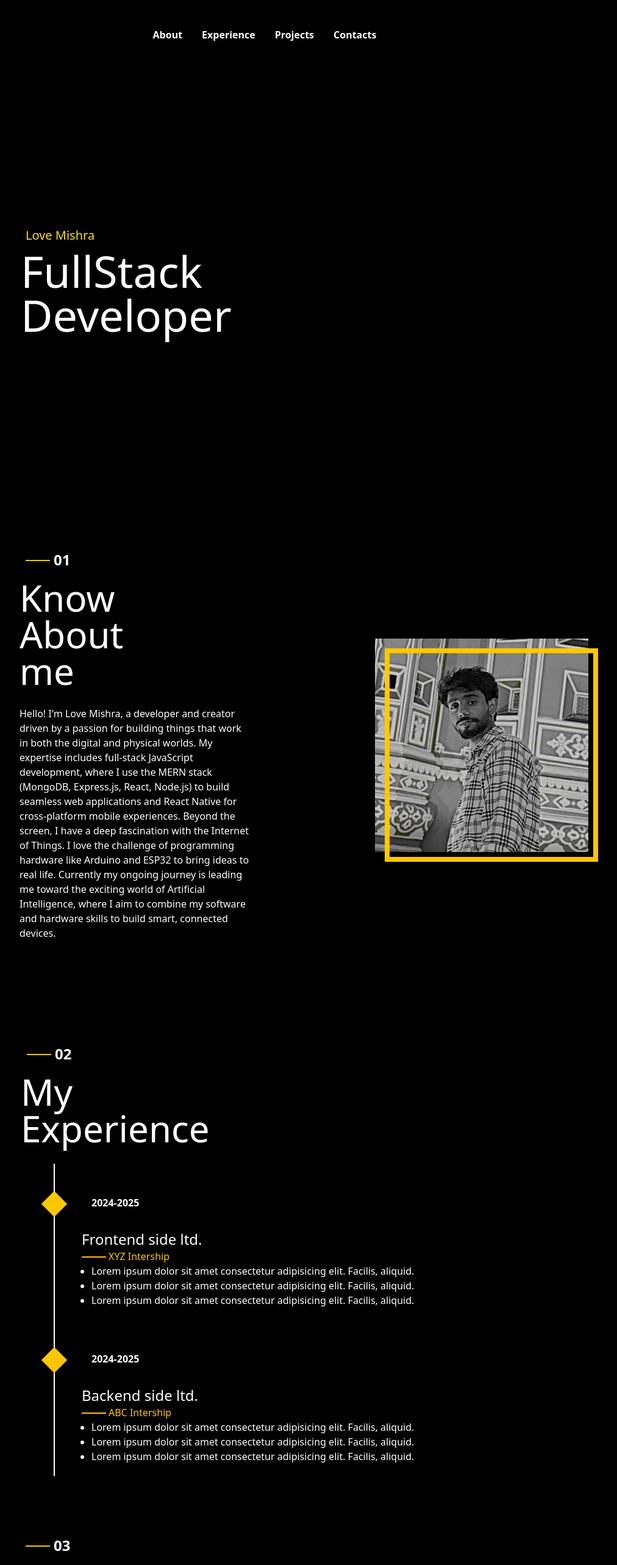
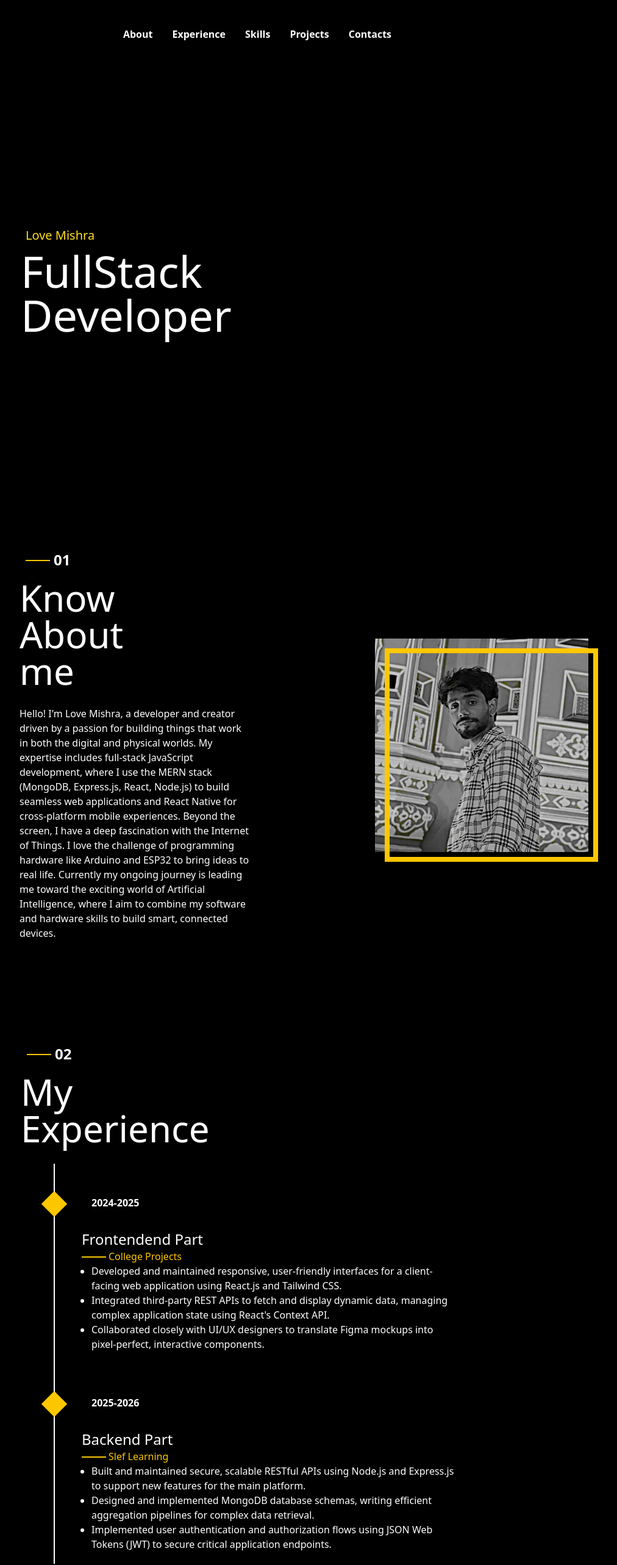
Before and after one commit to lovemishra28/Myportfolio, a React (Vite) app: page / in a window 1280 px wide. Shown: the top 2566 px of the page at 61% size, without its empty margins (218-1230 px from the left). Built offline with nearby package versions, Linux system fonts and the light colour scheme.

Commit message:
Added final imporvements

```diff
--- a/src/App.css
+++ b/src/App.css
@@ -1,4 +1,4 @@
-*{
+* {
   box-sizing: border-box;
 }
 
@@ -6,83 +6,83 @@
   min-height: 100vh;
 }
 
-.header{
+.header {
   backdrop-filter: blur(10px);
 }
 
-.name::before{
+.name::before {
   position: absolute;
   display: block;
   content: "";
   width: 0px;
   height: 2px;
-  background-color: #FDC700;
+  background-color: #fdc700;
   left: 10px;
   bottom: 0;
   transition: all 500ms;
 }
-.serial::before{
+.serial::before {
   position: absolute;
   display: block;
   content: "";
   width: 40px;
   height: 2px;
-  background-color: #FDC700;
+  background-color: #fdc700;
   left: 10px;
   top: 50%;
   transition: all 500ms;
 }
-.exp::before{
+.exp::before {
   position: absolute;
   display: block;
   content: "";
   width: 40px;
   height: 2px;
-  background-color: #FDC700;
+  background-color: #fdc700;
   left: 0px;
   top: 50%;
   transition: all 500ms;
 }
 
-.exp-duration::before{
+.exp-duration::before {
   position: absolute;
   display: block;
   content: "";
   width: 30px;
   height: 30px;
-  background-color: #FDC700;
+  background-color: #fdc700;
   transform: rotate(45deg);
   left: -60px;
   top: 35%;
   transition: all 500ms;
 }
 
-.cover{
+.cover {
   position: absolute;
   display: block;
   content: "";
   width: 0px;
   height: 30px;
-  background-color: #FDC700;
+  background-color: #fdc700;
   left: 0;
   top: 35%;
   transition: all 500ms;
 }
 
-.skills::before{
+.skills::before {
   position: absolute;
   display: block;
   content: "";
   width: 30px;
   height: 30px;
   transform: rotate(45deg);
-  background-color: #FDC700;
+  background-color: #fdc700;
   left: -2px;
   z-index: 2;
   transition: all 500ms;
 }
 
-.timeline{
+.timeline {
   position: absolute;
   display: block;
   content: "";
@@ -93,18 +93,18 @@
   top: 20px;
 }
 
-.skills:hover::before{
+.skills:hover::before {
   transform: rotate(135deg);
 }
 
 .exp-list:hover .exp-duration::before {
   transform: rotate(135deg);
 }
-.exp-list:hover .cover{
-  width:100%;
+.exp-list:hover .cover {
+  width: 100%;
 }
 
-.expContent::before{
+.expContent::before {
   position: absolute;
   display: block;
   content: "";
@@ -114,14 +114,41 @@
   left: 53.9px;
 }
 
-
-.name:hover::before{
+.name:hover::before {
   position: absolute;
   display: block;
   content: "";
   width: 100%;
   height: 2px;
-  background-color: #FDC700;
+  background-color: #fdc700;
   left: 10px;
   bottom: 0;
 }
+
+.animate-on-scroll {
+  opacity: 0;
+  transform: translateY(40px);
+  transition: opacity 800ms ease-out, transform 800ms ease-out;
+}
+.animate-on-scroll.is-visible {
+  opacity: 1;
+  transform: translateY(0);
+}
+.animate-on-scroll-left {
+  opacity: 0;
+  transform: translateX(80px);
+  transition: opacity 800ms ease-out, transform 800ms ease-out;
+}
+.animate-on-scroll-left.is-visible {
+  opacity: 1;
+  transform: translateX(0);
+}
+.animate-on-scroll-right {
+  opacity: 0;
+  transform: translateX(-100px);
+  transition: opacity 1000ms ease-out, transform 800ms ease-out;
+}
+.animate-on-scroll-right.is-visible {
+  opacity: 1;
+  transform: translateX(0);
+}
--- a/src/App.jsx
+++ b/src/App.jsx
@@ -1,16 +1,171 @@
+import { useEffect, useState } from "react";
 import "./App.css";
 
 function App() {
+  const [activeSession, setactiveSession] = useState("");
+  const [isScrolled, setIsScrolled] = useState("");
+
+  // This useEffect hook runs once when the component mounts
+  useEffect(() => {
+    // This is the function that runs when a section enters or leaves the view
+    const activeScreen = (entries) => {
+      entries.forEach((entry) => {
+        // isIntersecting means the section is (at least partially) visible
+        if (entry.isIntersecting) {
+          // Update our state with the ID of the visible section
+          setactiveSession(entry.target.id);
+        }
+      });
+    };
+
+    // --- Observer Options ---
+    // root: null means we watch relative to the main browser viewport
+    // rootMargin: '-50% 0px -50% 0px' is the magic. It creates a horizontal
+    // "line" in the middle of the screen. A section is only "intersecting"
+    // when it crosses this line.
+    // threshold: 0 means as soon as any part crosses, trigger the callback.
+
+    const options = {
+      root: null,
+      rootMargin: "-50% 0px -50% 0px",
+      threshold: 0,
+    };
+
+    // Create the "spy"
+    const spy = new IntersectionObserver(activeScreen, options);
+
+    // Tell the "spy" which elements to watch
+    // We select ALL elements that have the 'subContainer' class
+    const sections = document.querySelectorAll(".subContainer");
+    sections.forEach((section) => {
+      spy.observe(section);
+    });
+    // Cleanup: When the component unmounts, stop watching
+    return () => {
+      sections.forEach((section) => {
+        spy.unobserve(section);
+      });
+    };
+  }, []);
+
+  useEffect(() => {
+    const animateScreen = (screens) => {
+      screens.forEach((screen) => {
+        if (screen.isIntersecting) {
+          screen.target.classList.add("is-visible");
+
+          observer.unobserve(screen.target);
+        }
+      });
+    };
+
+    const options = {
+      root: null,
+      rootMargin: "0px 0px -100px 0px",
+      threshold: 0,
+    };
+
+    const observer = new IntersectionObserver(animateScreen, options);
+
+    const targets = document.querySelectorAll(".animate-on-scroll");
+    const targetLeft = document.querySelectorAll(".animate-on-scroll-left");
+    const targetRight = document.querySelectorAll(".animate-on-scroll-right");
+
+    targets.forEach((target) => {
+      observer.observe(target);
+    });
+    targetLeft.forEach((target) => {
+      observer.observe(target);
+    });
+    targetRight.forEach((target) => {
+      observer.observe(target);
+    });
+
+    return () => {
+      targets.forEach((target) => {
+        observer.unobserve(target);
+      });
+      targetLeft.forEach((target) => {
+        observer.unobserve(target);
+      });
+      targetRight.forEach((target) => {
+        observer.unobserve(target);
+      });
+    };
+  }, []);
+
+  useEffect(() => {
+    const handleScroll = () => {
+      if(window.scrollY > 50)
+      {
+        setIsScrolled(true)
+      }else{
+        setIsScrolled(false)
+      }
+    }
+
+    window.addEventListener("scroll", handleScroll)
+
+    return () =>{
+      window.removeEventListener("scroll", handleScroll)
+    }
+  }, []);
+
   return (
     <>
       <div className="Mazorcontainer border-2 cursor-default w-full">
         {/* frontDisplay */}
-        <div className="subContainer bg-black flex flex-col border-2 p-2">
-          <header className="header w-screen list-none text-white flex justify-center items-center fixed top-0 h-1/7  z-100 ">
-            <li className="p-2 md:p-4 font-bold text-center">About</li>
-            <li className="p-2 md:p-4 font-bold text-center">Experience</li>
-            <li className="p-2 md:p-4 font-bold text-center">Projects</li>
-            <li className="p-2 md:p-4 font-bold text-center">Contacts</li>
+        <div
+          id="home"
+          className="subContainer bg-black flex flex-col border-2 p-2"
+        >
+          <header className={`header w-screen list-none text-white flex justify-center items-center fixed top-0 left-0 h-1/7  z-100 transition-all duration-300 ${isScrolled ? "border-b h-1/11 border-yellow-300 ": "border-b-2 border-transparent"}`}>
+            <li className="p-2 md:p-4 font-bold text-center hover:text-yellow-300">
+              <a
+                href="#about"
+                className={activeSession === "about" ? "text-yellow-400" : ""}
+              >
+                About
+              </a>
+            </li>
+            <li className="p-2 md:p-4 font-bold text-center hover:text-yellow-300">
+              <a
+                href="#myExp"
+                className={activeSession === "myExp" ? "text-yellow-400" : ""}
+              >
+                Experience
+              </a>
+            </li>
+            <li className="p-2 md:p-4 font-bold text-center hover:text-yellow-300">
+              <a
+                href="#mySkills"
+                className={
+                  activeSession === "mySkills" ? "text-yellow-400" : ""
+                }
+              >
+                Skills
+              </a>
+            </li>
+            <li className="p-2 md:p-4 font-bold text-center hover:text-yellow-300">
+              <a
+                href="#myProjects"
+                className={
+                  activeSession === "myProjects" ? "text-yellow-400" : ""
+                }
+              >
+                Projects
+              </a>
+            </li>
+            <li className="p-2 md:p-4 font-bold text-center hover:text-yellow-300">
+              <a
+                href="#contactMe"
+                className={
+                  activeSession === "contactMe" ? "text-yellow-400" : ""
+                }
+              >
+                Contacts
+              </a>
+            </li>
           </header>
           <div className="content text-white flex grow relative justify-start min-h-screen items-center ">
             <div className="contentLeft absolute md:pl-60  md:pt-0 pl-6 mt-23 md:text-left mx-auto md:mx-0">
@@ -27,10 +182,10 @@ function App() {
         </div>
         {/* ------------------------------ */}
         {/* About me  */}
-        <div className="subContainer bg-black text-white  p-2 flex">
+        <div id="about" className="subContainer bg-black text-white  p-2 flex">
           <div className="content flex flex-col md:flex-row items-center">
-            <div className="contentLeft flex flex-col justify-center w-full md:w-7/12 px-6 py-10 md:pl-60">
-              <div className="serial relative text-left w-1/2 pl-14 text-2xl font-bold mb-4">
+            <div className="contentLeft animate-on-scroll flex flex-col justify-center w-full md:w-7/12 px-6 py-10 md:pl-60">
+              <div className="serial  relative text-left w-1/2 pl-14 text-2xl font-bold mb-4">
                 01
               </div>
               <div className="w-full md:w-1/2">
@@ -54,9 +209,9 @@ function App() {
                 smart, connected devices.
               </div>
             </div>
-            <div className="contentRight flex justify-center relative items-center w-full md:w-5/12 p-10 md:p-0">
+            <div className="contentRight animate-on-scroll-left flex justify-center relative items-center w-full md:w-5/12 p-10 md:p-0">
               <div className="relative w-3/4 md:w-10/12 lg:w-8/12">
-                <div className="absolute top-4 left-4 w-full aspect-square border-8 border-yellow-400"></div>
+                <div className="absolute animate-on-scroll-right top-4 left-4 w-full aspect-square border-8 border-yellow-400"></div>
                 <img className="w-full h-full" src="./public/love.jpg" alt="" />
               </div>
             </div>
@@ -64,7 +219,7 @@ function App() {
         </div>
         {/* ------------------------------ */}
         {/* My Experience */}
-        <div className="subContainer bg-black border-2 p-2 ">
+        <div id="myExp" className="subContainer bg-black border-2 p-2 ">
           <div className="content text-white flex-col grow relative justify-start items-center">
             <div className="contentLeft pt-10 md:pt-20 px-6 md:pl-60">
               <div className="serial relative text-left w-1/2 pl-14 text-2xl font-bold mb-4">
@@ -74,63 +229,69 @@ function App() {
                 My <br /> Experience
               </h1>
               <div className="expContent relative pl-20">
-                <ul>
-                  <li className="exp-list relative p-5 flex flex-col">
+                <ol>
+                  <li className="exp-list animate-on-scroll relative p-5 flex flex-col">
                     <div className="exp-duration font-bold pt-8 w-max pl-4 pb-8 relative flex ">
                       <span className="cover"></span>
                       <h1 className="z-20 pr-4">2024-2025</h1>
                     </div>
-                    <h1 className=" text-left text-2xl ">Frontend side ltd.</h1>
+                    <h1 className=" text-left text-2xl ">Frontendend Part</h1>
                     <p className="exp relative pl-11 text-yellow-400">
-                      XYZ Intership
+                      College Projects
                     </p>
-                    <ol className="list-disc pl-4">
-                      <li>
-                        Lorem ipsum dolor sit amet consectetur adipisicing elit.
-                        Facilis, aliquid.
+                    <ol className="list-disc pl-4 w-7/10">
+                      <li className="wrap-normal">
+                        Developed and maintained responsive, user-friendly
+                        interfaces for a client-facing web application using
+                        React.js and Tailwind CSS.
                       </li>
-                      <li>
-                        Lorem ipsum dolor sit amet consectetur adipisicing elit.
-                        Facilis, aliquid.
+                      <li className="wrap-normal">
+                        Integrated third-party REST APIs to fetch and display
+                        dynamic data, managing complex application state using
+                        React's Context API.
                       </li>
-                      <li>
-                        Lorem ipsum dolor sit amet consectetur adipisicing elit.
-                        Facilis, aliquid.
+                      <li className="wrap-normal">
+                        Collaborated closely with UI/UX designers to translate
+                        Figma mockups into pixel-perfect, interactive
+                        components.
                       </li>
                     </ol>
                   </li>
-                  <li className="exp-list relative flex flex-col p-5">
+                  <li className="exp-list animate-on-scroll relative flex flex-col p-5">
                     <div className="exp-duration font-bold w-max pt-8 pl-4 pb-8 relative flex ">
                       <span className="cover"></span>
-                      <h1 className="z-20 pr-4">2024-2025</h1>
+                      <h1 className="z-20 pr-4">2025-2026</h1>
                     </div>
-                    <h1 className=" text-left text-2xl ">Backend side ltd.</h1>
+                    <h1 className=" text-left text-2xl ">Backend Part</h1>
                     <p className="exp relative pl-11 text-yellow-400">
-                      ABC Intership
+                      Slef Learning
                     </p>
-                    <ol className="list-disc pl-4">
-                      <li>
-                        Lorem ipsum dolor sit amet consectetur adipisicing elit.
-                        Facilis, aliquid.
+                    <ol className="list-disc pl-4 w-7/10">
+                      <li className="wrap-normal">
+                        Built and maintained secure, scalable RESTful APIs using
+                        Node.js and Express.js to support new features for the
+                        main platform.
                       </li>
-                      <li>
-                        Lorem ipsum dolor sit amet consectetur adipisicing elit.
-                        Facilis, aliquid.
+                      <li className="wrap-normal">
+                        Designed and implemented MongoDB database schemas,
+                        writing efficient aggregation pipelines for complex data
+                        retrieval.
                       </li>
-                      <li>
-                        Lorem ipsum dolor sit amet consectetur adipisicing elit.
-                        Facilis, aliquid.
+                      <li className="wrap-normal">
+                        Implemented user authentication and authorization flows
+                        using JSON Web Tokens (JWT) to secure critical
+                        application endpoints.
                       </li>
                     </ol>
                   </li>
-                </ul>
+                </ol>
               </div>
             </div>
           </div>
         </div>
         {/* ------------------------------ */}
         {/* My skills */}
-        <div className="subContainer bg-black text-white p-2 ">
+        <div id="mySkills" className="subContainer bg-black text-white p-2 ">
           <div className="content">
             <div className="contentLeft pt-10 md:pt-20 px-6 md:p-60">
               <div className="serial relative text-left w-1/2 pl-14 text-2xl font-bold mb-4">
@@ -140,31 +301,31 @@ function App() {
                 My <br /> Skills
               </h1>
               <div className="list-none  gap-4 grid grid-cols-2 md:grid-cols-3 relative p-5 mt-5">
-                <div className="skills pl-12 w-full min-h-30 max-h-30 relative flex">
+                <div className="skills animate-on-scroll pl-12 w-full min-h-30 max-h-30 relative flex">
                   <span className="timeline"></span>
                   HTML
                 </div>
-                <div className="skills pl-12 w-full min-h-30 max-h-30 relative">
+                <div className="skills animate-on-scroll pl-12 w-full min-h-30 max-h-30 relative">
                   <span className="timeline"></span>
                   CSS
                 </div>
-                <div className="skills pl-12 w-full min-h-30 max-h-30 relative">
+                <div className="skills animate-on-scroll pl-12 w-full min-h-30 max-h-30 relative">
                   <span className="timeline"></span>
                   JavaScript
                 </div>
-                <div className="skills pl-12 w-full min-h-30 max-h-30 relative">
+                <div className="skills animate-on-scroll pl-12 w-full min-h-30 max-h-30 relative">
                   <span className="timeline"></span>
                   React JS
                 </div>
-                <div className="skills pl-12 w-full min-h-30 max-h-30 relative">
+                <div className="skills animate-on-scroll pl-12 w-full min-h-30 max-h-30 relative">
                   <span className="timeline"></span>
                   Node JS
                 </div>
-                <div className="skills pl-12 w-full min-h-30 max-h-30 relative">
+                <div className="skills animate-on-scroll pl-12 w-full min-h-30 max-h-30 relative">
                   <span className="timeline"></span>
                   Express JS
                 </div>
-                <div className="skills pl-12 w-full min-h-30 max-h-30 relative">
+                <div className="skills animate-on-scroll pl-12 w-full min-h-30 max-h-30 relative">
                   <span className="timeline"></span>
                   AndroidDev
                 </div>
@@ -174,7 +335,7 @@ function App() {
         </div>
         {/* ------------------------------ */}
         {/* My Projects */}
-        <div className="subContainer bg-black text-white  p-2 ">
+        <div id="myProjects" className="subContainer bg-black text-white  p-2 ">
           <div className="content">
             <div className="contentLeft flex flex-col pt-10 md:pt-20 px-6 md:pl-60">
               <div className="serial relative text-left w-1/2 pl-14 text-2xl font-bold mb-4">
@@ -185,12 +346,12 @@ function App() {
               </h1>
               <div className="w-full pt-10 md:pt-20 flex justify-start items-center">
                 <div className="Projects grid grid-cols-1 sm:grid-cols-2 lg:grid-cols-3 w-full md:w-5/6 gap-2 ">
-                  <div className="aspect-video h-full relative bg-linear-to-r from-yellow-500 via-orange-500 to-red-500"></div>
-                  <div className="aspect-video h-full  bg-linear-to-r from-green-500 via-emerald-500 to-teal-500"></div>
-                  <div className="aspect-video h-full  bg-[linear-gradient(60deg,rgb(247,149,51),rgb(243,112,85),rgb(239,78,123),rgb(161,102,171),rgb(80,115,184),rgb(16,152,173),rgb(7,179,155),rgb(111,186,130))]  "></div>
-                  <div className="aspect-video h-full relative bg-linear-to-r from-indigo-500 via-blue-500 to-cyan-500"></div>
-                  <div className="aspect-video h-full relative bg-linear-to-r from-lime-500 via-green-500 to-emerald-500"></div>
-                  <div className="aspect-video h-full relative bg-linear-to-r from-gray-300 via-yellow-500 to-amber-400"></div>
+                  <div className="aspect-video animate-on-scroll h-full relative bg-linear-to-r from-yellow-500 via-orange-500 to-red-500"></div>
+                  <div className="aspect-video animate-on-scroll h-full  bg-linear-to-r from-green-500 via-emerald-500 to-teal-500"></div>
+                  <div className="aspect-video animate-on-scroll h-full  bg-[linear-gradient(60deg,rgb(247,149,51),rgb(243,112,85),rgb(239,78,123),rgb(161,102,171),rgb(80,115,184),rgb(16,152,173),rgb(7,179,155),rgb(111,186,130))]  "></div>
+                  <div className="aspect-video animate-on-scroll h-full relative bg-linear-to-r from-indigo-500 via-blue-500 to-cyan-500"></div>
+                  <div className="aspect-video animate-on-scroll h-full relative bg-linear-to-r from-lime-500 via-green-500 to-emerald-500"></div>
+                  <div className="aspect-video animate-on-scroll h-full relative bg-linear-to-r from-gray-300 via-yellow-500 to-amber-400"></div>
                 </div>
               </div>
             </div>
@@ -198,19 +359,21 @@ function App() {
         </div>
         {/* ------------------------------ */}
         {/* Contact Me  */}
-        <div className="subContainer bg-black text-white p-2 ">
+        <div id="contactMe" className="subContainer bg-black text-white p-2 ">
           <div className="content  flex flex-col md:flex-row justify-around items-center">
             <div className="contentLeft w-full md:w-1/2 pt-10 md:pt-20 px-6 md:pl-60">
               <div className="serial relative text-left w-1/2 pl-14 text-2xl font-bold mb-4">
                 05
               </div>
-              <h1 className="text-left text-5xl md:text-6xl pb-7">Contact Me</h1>
+              <h1 className="text-left text-5xl md:text-6xl pb-7">
+                Contact Me
+              </h1>
               <div className="Contacts">
-                <ul>
+                <ul className="animate-on-scroll">
                   <li className="p-4 text-3xl">
                     Mobile Number
                     <br />
-                    <span className="text-[16px]">7676878890</span>
+                    <span className="text-[16px]">(+91) 7676878890</span>
                   </li>
                   <li className="p-4 text-3xl">
                     Email
@@ -221,8 +384,10 @@ function App() {
                   </li>
                 </ul>
                 <div className="flex flex-col items-baseline w-1/4">
-                  <h1 className="pt-4 pb-4 text-2xl w-max">Social Networks</h1>
-                  <div className="socialImages flex justify-around ml-4 w-full gap-2">
+                  <h1 className="animate-on-scroll pt-4 pb-4 text-2xl w-max">
+                    Social Networks
+                  </h1>
+                  <div className="socialImages animate-on-scroll flex justify-around ml-4 w-full gap-2">
                     <a
                       href="https://www.instagram.com/l.0.v.e_16/"
                       className="flex justify-center items-center w-15"
@@ -261,7 +426,7 @@ function App() {
                 </div>
               </div>
             </div>
-            <div className="contentRight w-full md:w-1/2 relative flex justify-center items-center p-10">
+            <div className="contentRight animate-on-scroll w-full md:w-1/2 relative flex justify-center items-center p-10">
               <img
                 src="./public/Contacts3.png"
                 alt=""
--- a/src/index.css
+++ b/src/index.css
@@ -1 +1,6 @@
 @import "tailwindcss";
+
+html{
+    scroll-behavior: smooth;
+    overflow-x: hidden;
+}
```
